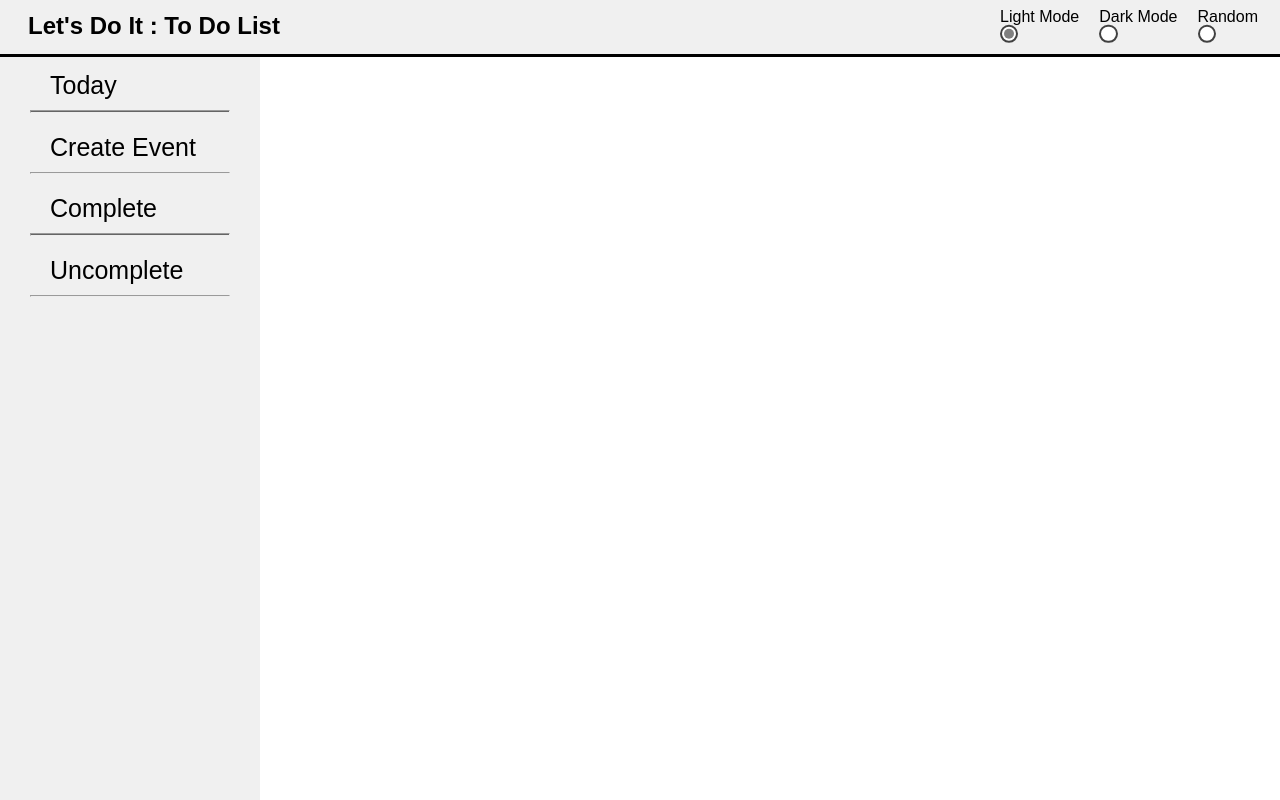
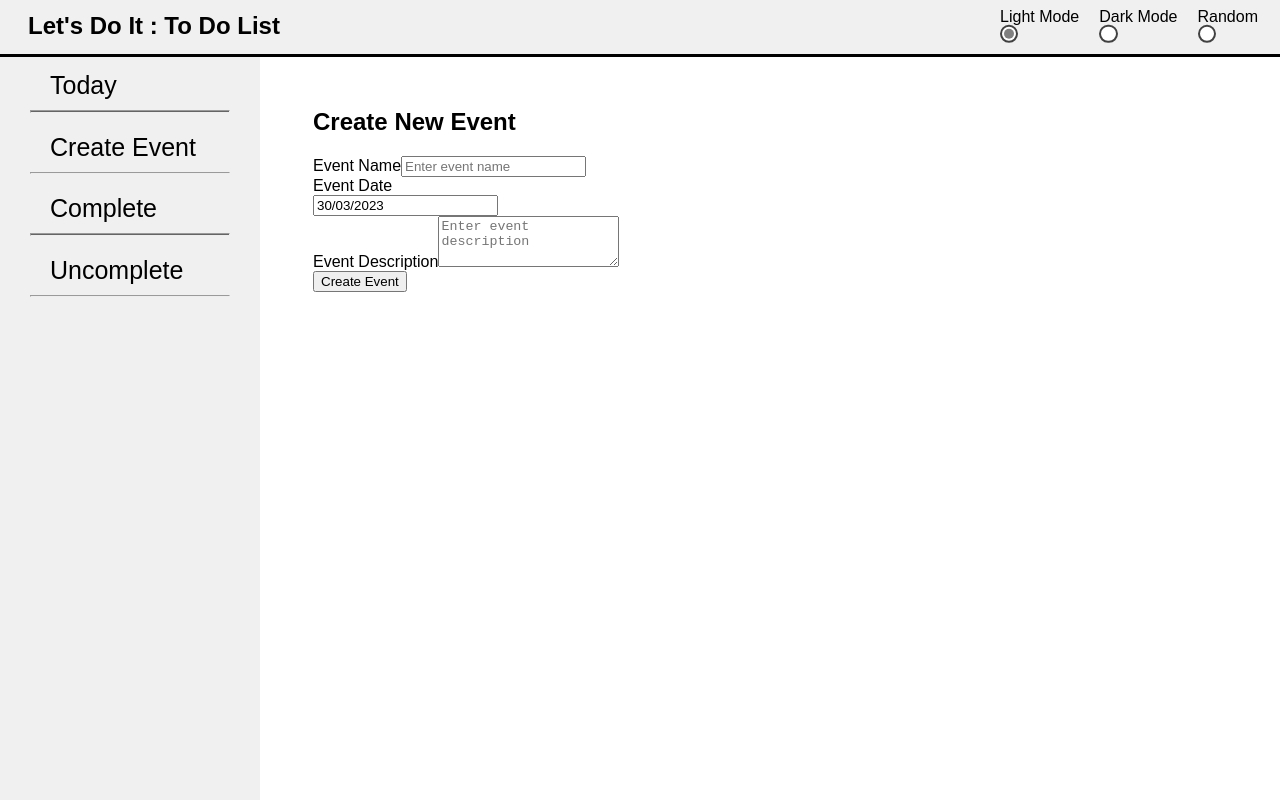
Before and after one commit to pvritFiew/Let-sDoIt-ToDoList, a React (Create React App) app: page /create_event in a window 1280 px wide. Built offline with nearby package versions, Linux system fonts and the light colour scheme.

Commit message:
make it can create new event in form

```diff
--- a/package.json
+++ b/package.json
@@ -7,8 +7,12 @@
     "@testing-library/react": "^13.4.0",
     "@testing-library/user-event": "^13.5.0",
     "axios": "^1.3.4",
+    "body-parser": "^1.20.2",
+    "cors": "^2.8.5",
+    "express": "^4.18.2",
     "react": "^18.2.0",
     "react-bootstrap-icons": "^1.10.2",
+    "react-datepicker": "^4.11.0",
     "react-dom": "^18.2.0",
     "react-router-dom": "^6.10.0",
     "react-scripts": "5.0.1",
--- a/src/Component/organism/event_form.js
+++ /dev/null
@@ -1,11 +0,0 @@
-import React, { useState } from 'react';
-
-function Event_form({}) {
-return(
-  <div>
-    <h2>test</h2>
-  </div>
-)
-}
-
-export default Event_form;
--- a/src/Pages/Create_event.js
+++ b/src/Pages/Create_event.js
@@ -1,13 +1,78 @@
+import React, { useState } from "react";
+import { useNavigate } from "react-router-dom";
+import axios from "axios";
 import Template from "../Component/Template/template";
-import event_form from "../Component/organism/event_form";
+import DatePicker from "react-datepicker";
+import "react-datepicker/dist/react-datepicker.css";
 
-function Create_event(){
+function Create_event() {
+  const [eventName, setEventName] = useState("");
+  const [eventDescription, setEventDescription] = useState("");
+  const [eventDate, setEventDate] = useState(new Date());
 
-    return(
-        <Template>
-            <event_form/>
-        </Template>
-    )
+  const navigate = useNavigate();
+
+  const handleSubmit = async (e) => {
+    e.preventDefault();
+    const newEvent = {
+      name: eventName,
+      description: eventDescription,
+      date: eventDate,
+      finish: 0,
+    };
+    try {
+      const response = await axios.post("http://localhost:4000/api/events", newEvent);
+      console.log(response.data);
+      navigate.push("/");
+    } catch (err) {
+      console.log(err);
+    }
+  };
+
+  return (
+    <Template>
+      <div className="form-container">
+        <h2>Create New Event</h2>
+        <form onSubmit={handleSubmit}>
+          <div className="form-group">
+            <label htmlFor="eventName">Event Name</label>
+            <input
+              type="text"
+              className="form-control"
+              id="eventName"
+              placeholder="Enter event name"
+              value={eventName}
+              onChange={(e) => setEventName(e.target.value)}
+            />
+          </div>
+          <div className="form-group">
+            <label htmlFor="eventDate">Event Date</label>
+            <br />
+            <DatePicker
+              className="form-control"
+              selected={eventDate}
+              onChange={(date) => setEventDate(date)}
+              dateFormat="dd/MM/yyyy"
+            />
+          </div>
+          <div className="form-group">
+            <label htmlFor="eventDescription">Event Description</label>
+            <textarea
+              className="form-control"
+              id="eventDescription"
+              rows="3"
+              placeholder="Enter event description"
+              value={eventDescription}
+              onChange={(e) => setEventDescription(e.target.value)}
+            ></textarea>
+          </div>
+          <button type="submit" className="btn btn-primary">
+            Create Event
+          </button>
+        </form>
+      </div>
+    </Template>
+  );
 }
 
 export default Create_event;
--- a/src/Pages/Home.js
+++ b/src/Pages/Home.js
@@ -8,17 +8,21 @@ function Home() {
 
     useEffect(() => {
       const fetchData = async () => {
-        const response = await axios('../data.json');
+        const response = await axios.get("http://localhost:4000/api/events");
         setData(response.data);
       };
 
       fetchData();
     }, []);
 
+    const handleNewEvent = (newEvent) => {
+      setData((prevEvents) => [...prevEvents, newEvent]);
+    };
+
     return (
       <Template>
         {data.map((item, index) => (
-          <All_event_show data={data[index]} />
+          <All_event_show key={index} data={item} />
         ))}
       </Template>
     );
--- a/src/Pages/complete.js
+++ b/src/Pages/complete.js
@@ -1,9 +1,10 @@
+import Template from "../Component/Template/template";
+
 function Complete() {
     return (
-      <div>
-        <h1>Today's Tasks</h1>
-        {/* Add your task list here */}
-      </div>
+      <Template>
+
+      </Template>
     );
   }
 
--- a/src/Pages/uncomplete.js
+++ b/src/Pages/uncomplete.js
@@ -1,9 +1,10 @@
+import Template from "../Component/Template/template";
+
 function Uncomplete() {
     return (
-      <div>
-        <h1>Today's Tasks</h1>
-        {/* Add your task list here */}
-      </div>
+      <Template>
+
+      </Template>
     );
   }
 
```
Also changed, not shown: server.js (added, +34 -0 lines), public/data.json (line endings or trailing spaces), 1 other file (tests, documents, lock files or other folders).
